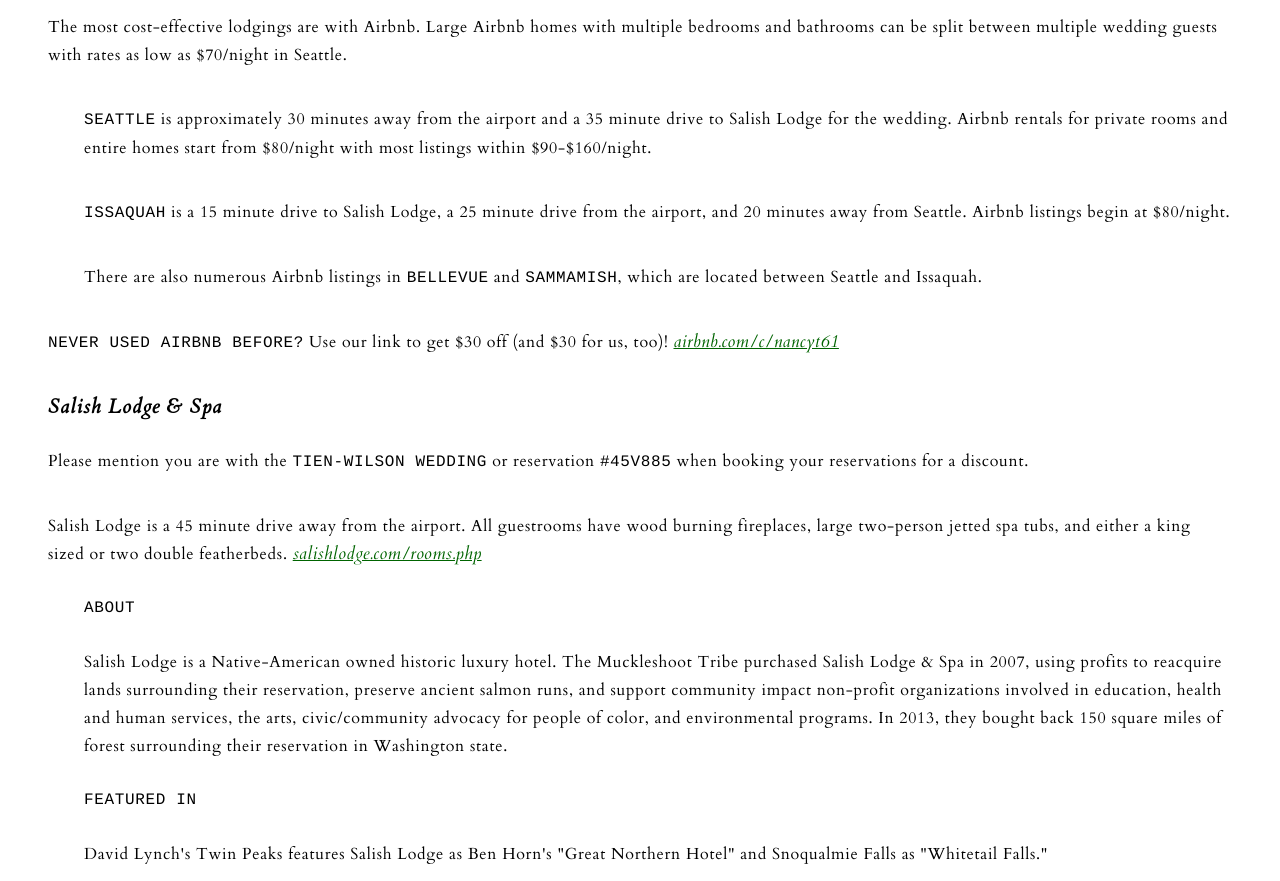
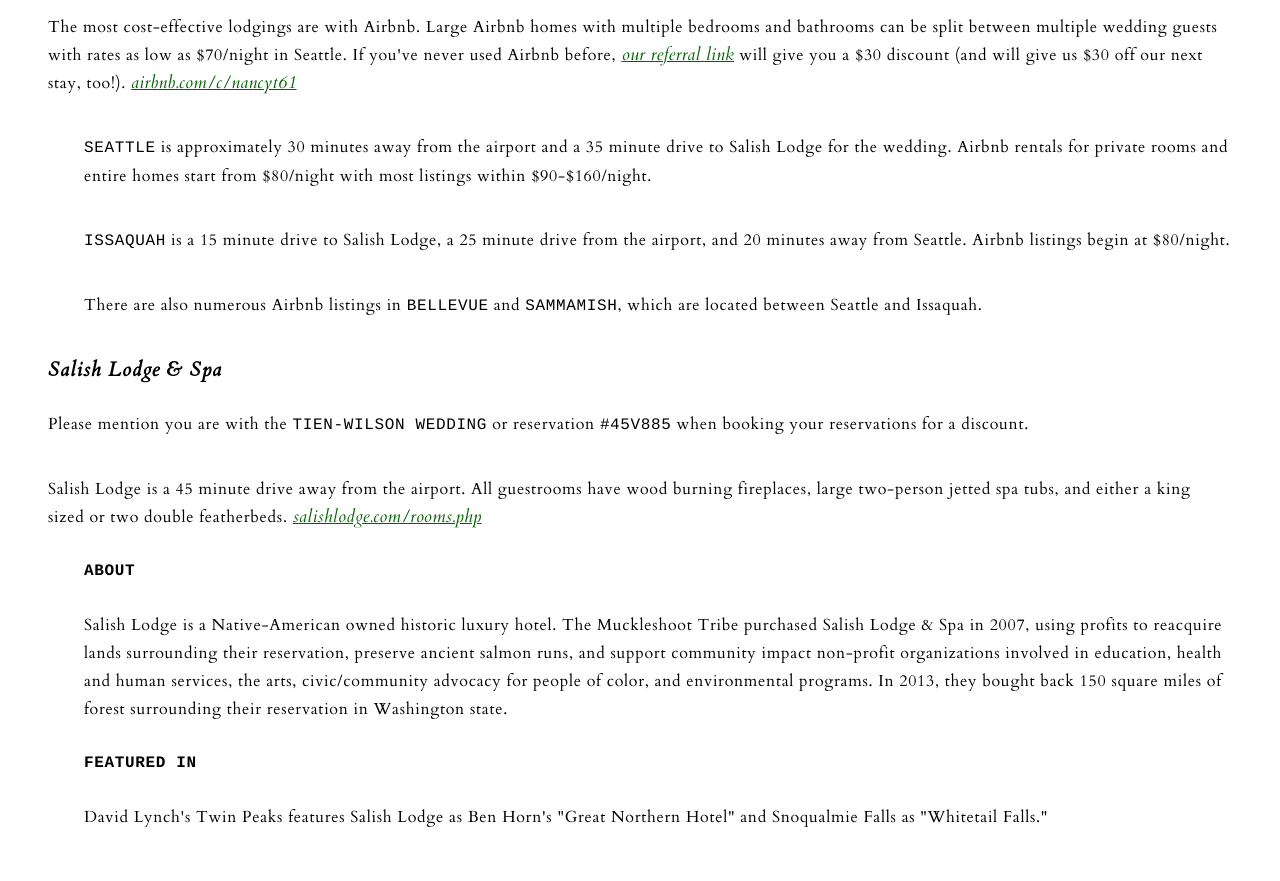
Before and after one commit to njtien/wedding_website, a website: page src/html/travellodging.html in a window 1280 px wide. Shown: the part 549-1430 px from the top of the page. Drawn offline with nearby package versions, Linux system fonts and the light colour scheme; files that its build step writes are made by us from their sources.

Commit message:
no message

```diff
--- a/src/html/travellodging.html
+++ b/src/html/travellodging.html
@@ -42,19 +42,20 @@
       <h3>Airbnb</h3>
       <p>
         The most cost-effective lodgings are with Airbnb. Large Airbnb homes with multiple bedrooms and bathrooms can be split between multiple wedding guests with rates as low as $70/night in Seattle.
+
+        If you've never used Airbnb before, <a href="http://www.airbnb.com/c/nancyt61">our referral link</a> will give you a $30 discount (and will give us $30 off our next stay, too!). <a href="http://www.airbnb.com/c/nancyt61">airbnb.com/c/nancyt61</a>
       </p>
-      <p class="infoblock">
+      <div class="infoblock">
+        <p>
           <span class="highlight">Seattle</span> is approximately 30 minutes away from the airport and a 35 minute drive to Salish Lodge for the wedding. Airbnb rentals for private rooms and entire homes start from $80/night with most listings within $90-$160/night.
         </p>
-      <p class="infoblock">
+        <p>
           <span class="highlight">Issaquah</span> is a 15 minute drive to Salish Lodge, a 25 minute drive from the airport, and 20 minutes away from Seattle. Airbnb listings begin at $80/night.
         </p>
-      <p class="infoblock">
+        <p>
           There are also numerous Airbnb listings in <span class="highlight">Bellevue</span> and <span class="highlight">Sammamish</span>, which are located between Seattle and Issaquah.
         </p>
-      <p>
-      <span class="highlight">Never used Airbnb before?</span> Use our link to get $30 off (and $30 for us, too)! <a href="http://www.airbnb.com/c/nancyt61">airbnb.com/c/nancyt61</a>
-      </p>
+      </div>
       <h3>Salish Lodge &amp; Spa</h3>
       <p>
         Please mention you are with the <span class="highlight">Tien-Wilson Wedding</span> or reservation <span class="highlight">#45V885</span> when booking your reservations for a discount.
@@ -64,14 +65,15 @@
         <a href="http://www.salishlodge.com/rooms.php">salishlodge.com/rooms.php</a>
       </p>
       <div class="infoblock">
-        <span class="highlight">About</span>
+        <h4>About</h4>
         <p>
           Salish Lodge is a Native-American owned historic luxury hotel. The Muckleshoot Tribe purchased Salish Lodge &amp; Spa in 2007, using profits to reacquire lands surrounding their reservation, preserve ancient salmon runs, and support community impact non-profit organizations involved in education, health and human services, the arts, civic/community advocacy for people of color, and environmental programs. In 2013, they bought back 150 square miles of forest surrounding their reservation in Washington state.
         </p>
-        <span class="highlight">Featured In</span>
+        <h4>Featured In</h4>
         <p>
           David Lynch's Twin Peaks features Salish Lodge as Ben Horn's "Great Northern Hotel" and Snoqualmie Falls as "Whitetail Falls."
         </p>
+      </div>
     </div>
   </div>
   <hr>
--- a/src/sass/our-wedding.scss
+++ b/src/sass/our-wedding.scss
@@ -3,7 +3,7 @@
     background: url("../images/hero/snoqualmie.jpg");
   }
   .google-maps-wrp {
-    margin: 20px -40px;
+    margin: 4px -40px;
     cursor: pointer;
     &:hover {
       box-shadow: 0 2px 10px 1px rgba(0,0,0,0.4);
```
Lines whose indentation alone changed are shown as unchanged.
